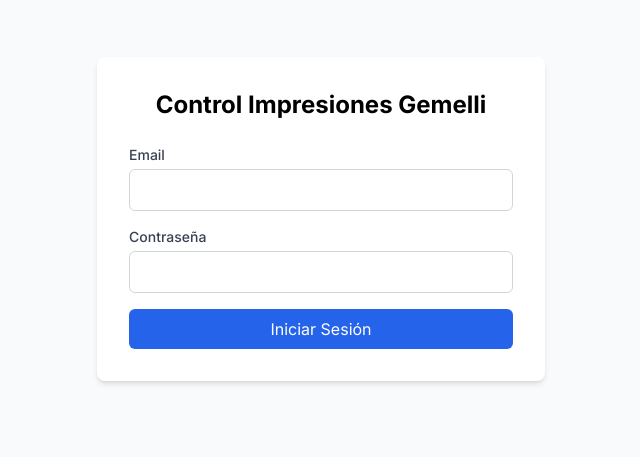
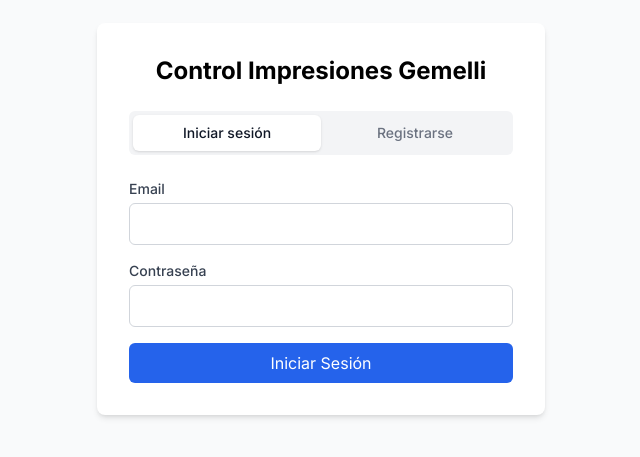
Before and after one commit to JMontes1986/GemelliPrintAgent, a Next.js app in the folder web/: page /login in a window 1280 px wide. Shown: the part 181-638 px from the top of the page, without its empty margins (319-959 px from the left). Built offline with nearby package versions, Linux system fonts and the light colour scheme.

Commit message:
Update LoginForm.tsx

```diff
--- a/web/components/LoginForm.tsx
+++ b/web/components/LoginForm.tsx
@@ -5,6 +5,8 @@
 import { getApiUrl } from '@/lib/api'
 
 export default function LoginForm() {
+  const [mode, setMode] = useState<'login' | 'register'>('login')
+  const [name, setName] = useState('')
   const [email, setEmail] = useState('')
   const [password, setPassword] = useState('')
   const [error, setError] = useState('')
@@ -17,11 +19,16 @@
     setLoading(true)
 
     try {
-      const response = await fetch(getApiUrl('/api/auth/login'), {
-        method: 'POST',
-        headers: { 'Content-Type': 'application/json' },
-        body: JSON.stringify({ email, password })
-      })
+      const response = await fetch(
+        getApiUrl(mode === 'login' ? '/api/auth/login' : '/api/auth/register'),
+        {
+          method: 'POST',
+          headers: { 'Content-Type': 'application/json' },
+          body: JSON.stringify(
+            mode === 'login' ? { email, password } : { name, email, password }
+          )
+        }
+      )
 
       const data = await response.json()
 
@@ -45,10 +52,56 @@
           Control Impresiones Gemelli
         </h2>
 
+        <div className="flex rounded-md bg-gray-100 p-1 mb-6 text-sm font-medium">
+          <button
+            type="button"
+            onClick={() => {
+              setMode('login')
+              setError('')
+            }}
+            className={`flex-1 rounded-md px-3 py-2 transition ${
+              mode === 'login'
+                ? 'bg-white text-gray-900 shadow'
+                : 'text-gray-500 hover:text-gray-700'
+            }`}
+          >
+            Iniciar sesión
+          </button>
+          <button
+            type="button"
+            onClick={() => {
+              setMode('register')
+              setError('')
+            }}
+            className={`flex-1 rounded-md px-3 py-2 transition ${
+              mode === 'register'
+                ? 'bg-white text-gray-900 shadow'
+                : 'text-gray-500 hover:text-gray-700'
+            }`}
+          >
+            Registrarse
+          </button>
+        </div>
+
         <form onSubmit={handleSubmit} className="space-y-4">
           {error && (
             <div className="bg-red-50 text-red-600 p-3 rounded-md text-sm">
               {error}
+            </div>
+          )}
+
+          {mode === 'register' && (
+            <div>
+              <label className="block text-sm font-medium text-gray-700 mb-1">
+                Nombre
+              </label>
+              <input
+                type="text"
+                value={name}
+                onChange={(e) => setName(e.target.value)}
+                className="w-full px-3 py-2 border border-gray-300 rounded-md focus:outline-none focus:ring-2 focus:ring-blue-500"
+                required
+              />
             </div>
           )}
 
@@ -83,7 +136,13 @@
             disabled={loading}
             className="w-full bg-blue-600 text-white py-2 rounded-md hover:bg-blue-700 disabled:bg-gray-400"
           >
-            {loading ? 'Iniciando...' : 'Iniciar Sesión'}
+            {loading
+              ? mode === 'login'
+                ? 'Iniciando...'
+                : 'Registrando...'
+              : mode === 'login'
+                ? 'Iniciar Sesión'
+                : 'Crear cuenta'}
           </button>
         </form>
       </div>
```
